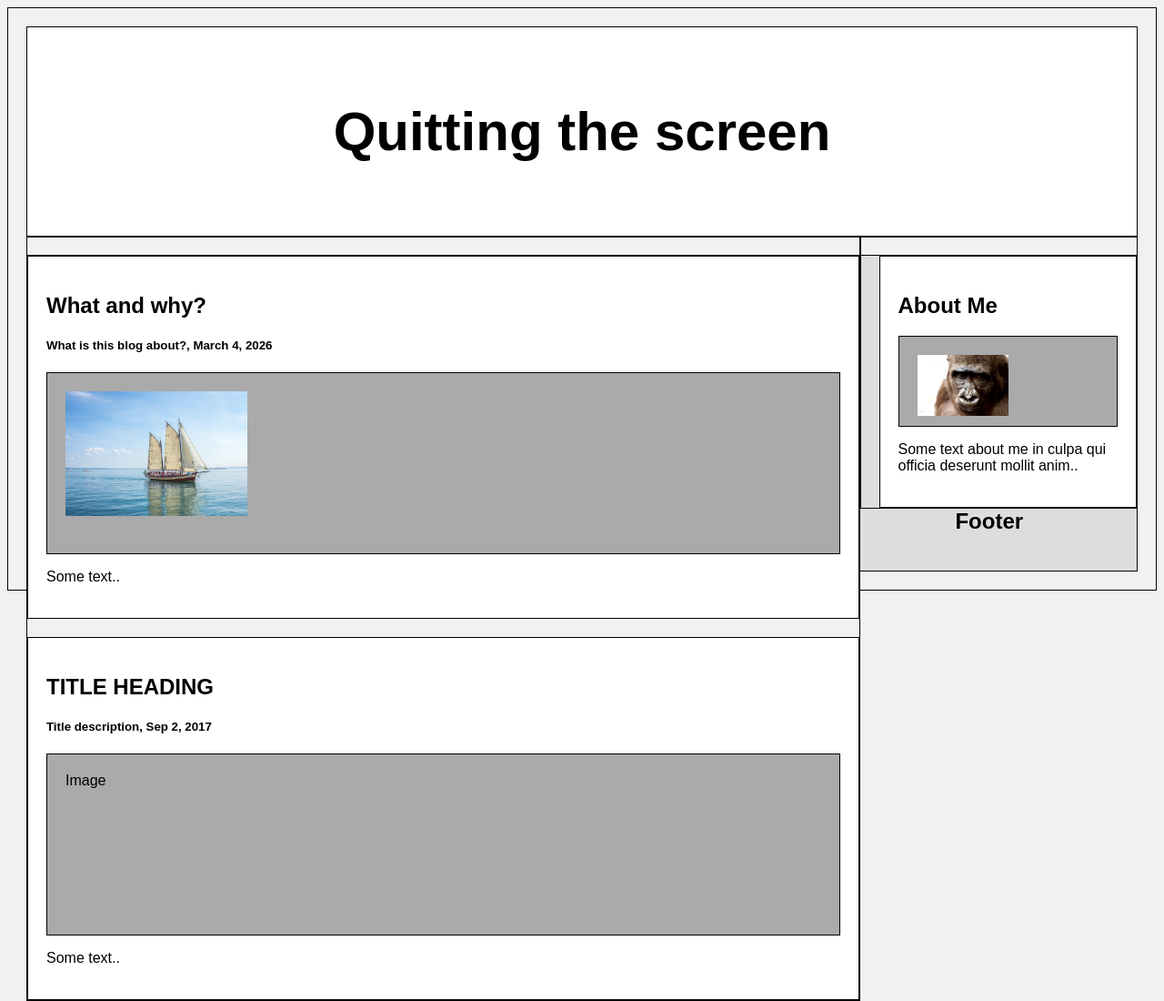
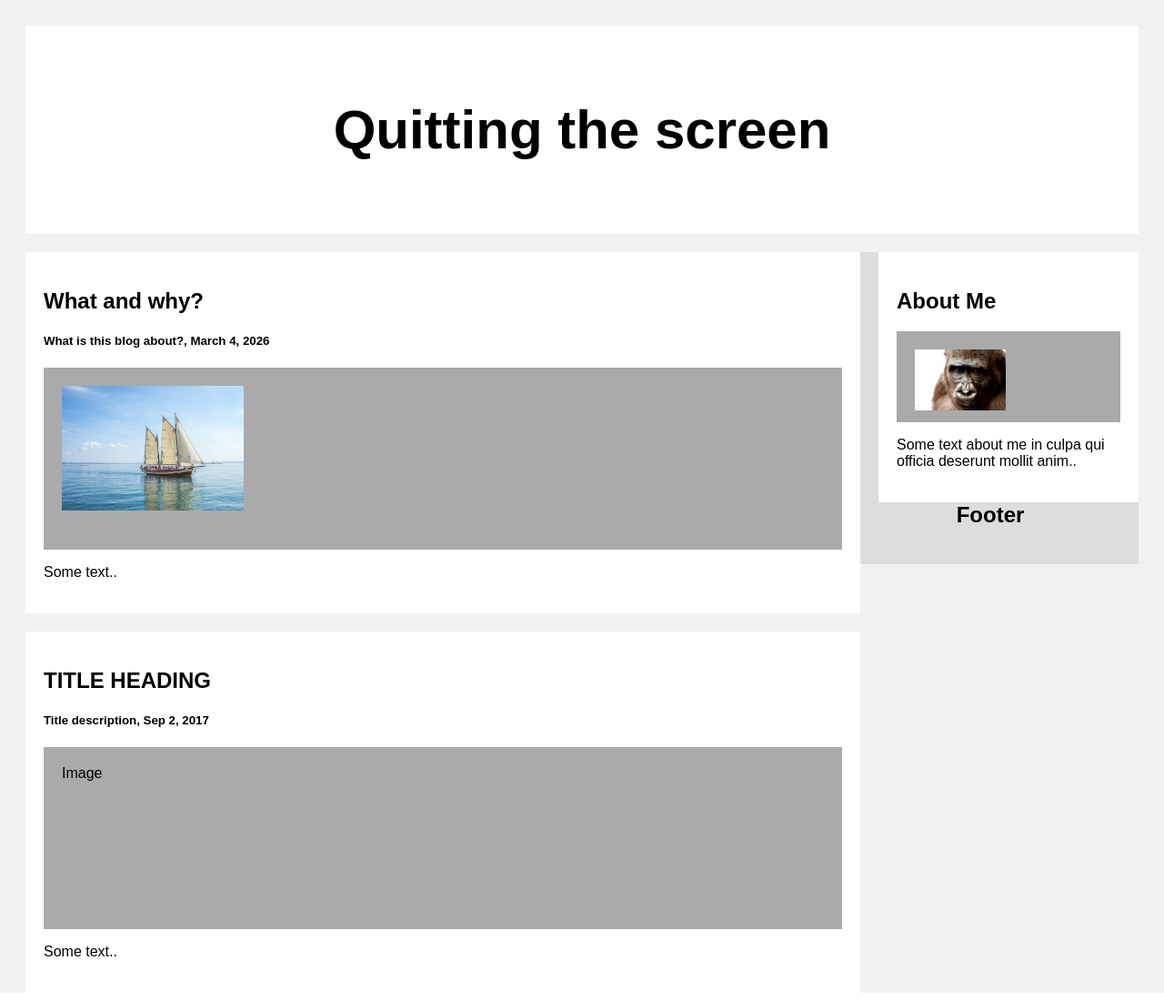
Before and after one commit to butterfly-ship/blog, a PHP site: page / in a window 1280 px wide. Shown: the whole page at 91% size. Run offline with PHP 8.4, Linux system fonts and the light colour scheme.

Commit message:
Update styles.css

```diff
--- a/styles.css
+++ b/styles.css
@@ -6,7 +6,6 @@ body {
   font-family: Arial;
   padding: 20px;
   background: #f1f1f1;
-  border: 1px solid black;
 }
 
 /* Header/Blog Title */
@@ -15,7 +14,6 @@ body {
   font-size: 40px;
   text-align: center;
   background: white;
-  border: 1px solid black;
 }
 
 /* Create two unequal columns that floats next to each other */
@@ -23,7 +21,6 @@ body {
 .content {
   float: left;
   width: 75%;
-  border: 1px solid black;
 }
 
 /* Right column */
@@ -31,7 +28,6 @@ body {
   float: right;
   width: 25%;
   padding-left: 20px;
-  border: 1px solid black;
 }
 
 /* Fake image */
@@ -39,7 +35,6 @@ body {
   background-color: #aaa;
   width: 100%;
   padding: 20px;
-  border: 1px solid black;
 }
 
 /* Add a card effect for articles */
@@ -47,7 +42,6 @@ body {
   background-color: white;
   padding: 20px;
   margin-top: 20px;
-  border: 1px solid black;
 }
 
 /* Clear floats after the columns */
@@ -55,7 +49,6 @@ body {
   content: "";
   display: table;
   clear: both;
-  border: 1px solid black;
 }
 
 /* Footer */
@@ -64,7 +57,6 @@ body {
   text-align: center;
   background: #ddd;
   margin-top: 20px;
-  border: 1px solid black;
 }
 
 /* Responsive layout - when the screen is less than 800px wide, make the two columns stack on top of each other instead of next to each other */
```
